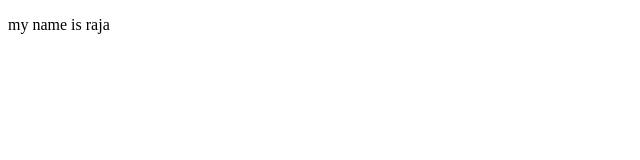
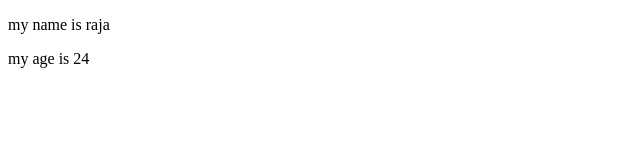
Before and after one commit to omarpatuary/test-, a plain HTML site: page index.html in a window 1280 px wide. Shown: the full height of the page, 0-640 px from the left. Drawn offline with Linux system fonts and the light colour scheme.

Commit message:
another p tag

```diff
--- a/index.html
+++ b/index.html
@@ -7,5 +7,6 @@
 </head>
 <body>
     <p>my name is raja </p>
+    <p>my age is 24 </p>
 </body>
 </html>
```
